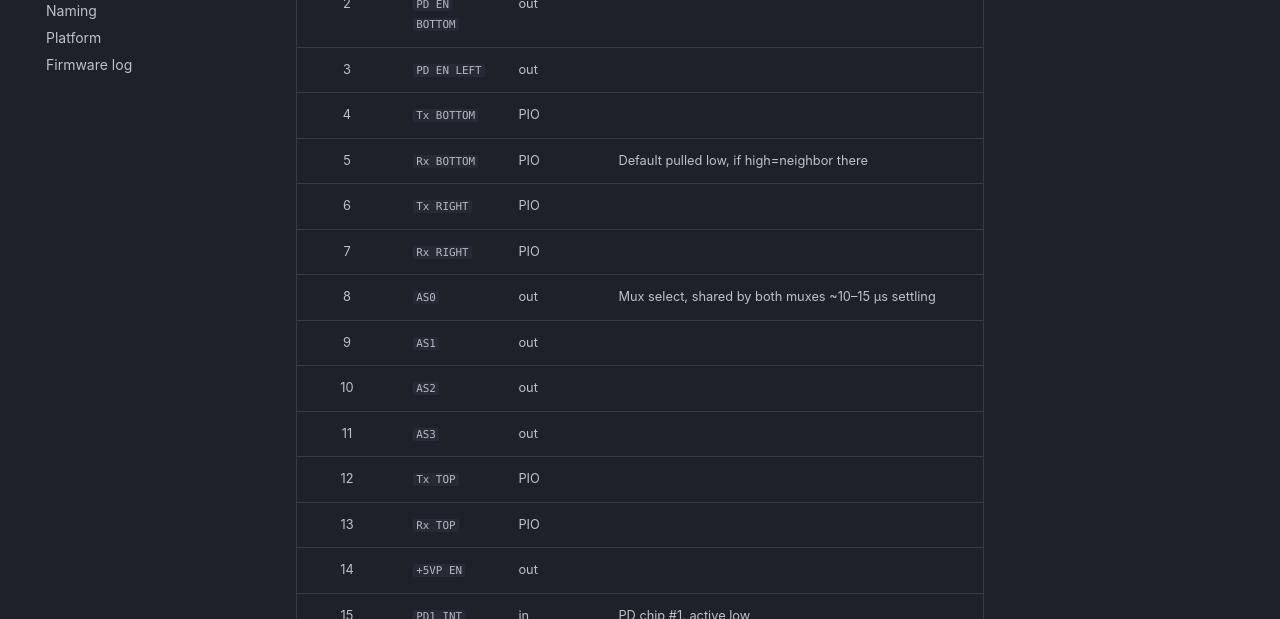
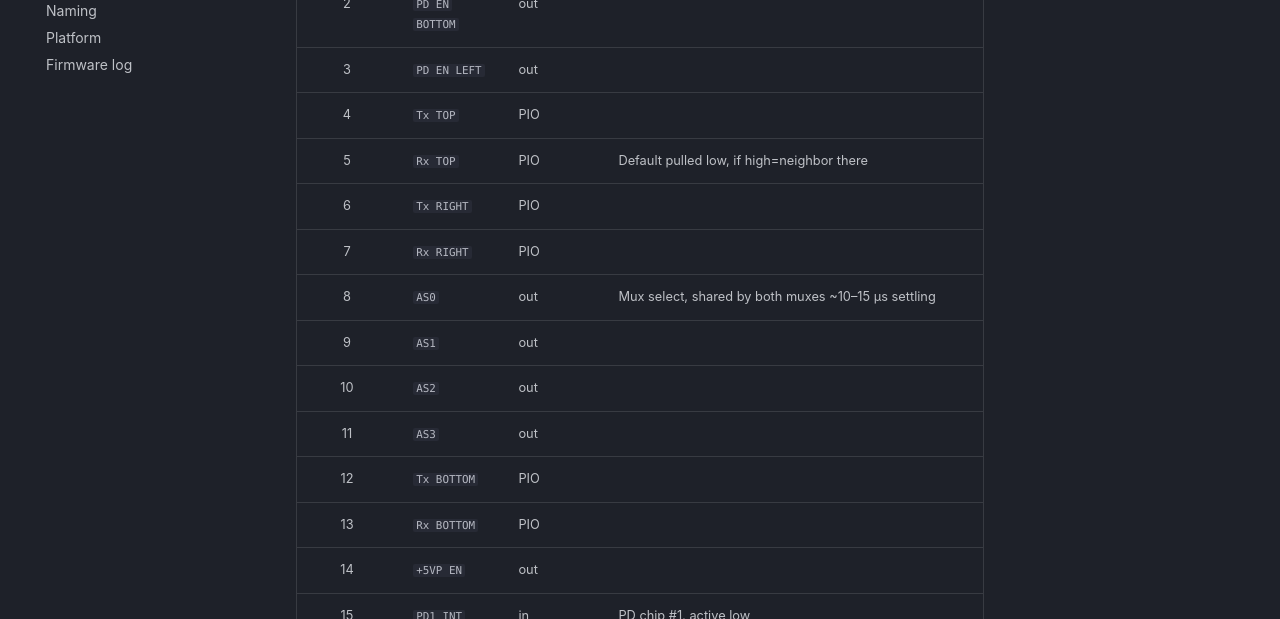
Before and after one commit to Cloveian/Voided-Oblivion, an MkDocs documentation site: the page built from docs/firmware/pin-map.md, in a window 1280 px wide and 900 px high, scrolled down 335 px. Shown: the part 151-770 px from the top of the window. Built offline with MkDocs 1.6.1 and Material for MkDocs 9.7.7, drawn with Linux system fonts in a browser that asks for light colours; comment, search, counter and statistics services are not loaded.

Commit message:
BWOO IT WAS FWEAKING SWAPED PINS

```diff
--- a/docs/firmware/pin-map.md
+++ b/docs/firmware/pin-map.md
@@ -8,16 +8,16 @@ RP2350B GPIO connections and some info (see [truth table](truth-table.md) for wh
 |  1   | `PD EN RIGHT`  | out        |                                                                                                                                                   |
 |  2   | `PD EN BOTTOM` | out        |                                                                                                                                                   |
 |  3   | `PD EN LEFT`   | out        |                                                                                                                                                   |
-|  4   | `Tx BOTTOM`    | PIO        |                                                                                                                                                   |
-|  5   | `Rx BOTTOM`    | PIO        | Default pulled low, if high=neighbor there                                                                                                        |
+|  4   | `Tx TOP`       | PIO        |                                                                                                                                                   |
+|  5   | `Rx TOP`       | PIO        | Default pulled low, if high=neighbor there                                                                                                        |
 |  6   | `Tx RIGHT`     | PIO        |                                                                                                                                                   |
 |  7   | `Rx RIGHT`     | PIO        |                                                                                                                                                   |
 |  8   | `AS0`          | out        | Mux select, shared by both muxes ~10–15 µs settling                                                                                               |
 |  9   | `AS1`          | out        |                                                                                                                                                   |
 |  10  | `AS2`          | out        |                                                                                                                                                   |
 |  11  | `AS3`          | out        |                                                                                                                                                   |
-|  12  | `Tx TOP`       | PIO        |                                                                                                                                                   |
-|  13  | `Rx TOP`       | PIO        |                                                                                                                                                   |
+|  12  | `Tx BOTTOM`    | PIO        |                                                                                                                                                   |
+|  13  | `Rx BOTTOM`    | PIO        |                                                                                                                                                   |
 |  14  | `+5VP EN`      | out        |                                                                                                                                                   |
 |  15  | `PD1 INT`      | in         | PD chip #1, active low                                                                                                                            |
 |  16  | `Tx LEFT`      | PIO        |                                                                                                                                                   |
```
Also changed, not shown: docs/firmware/truth-table.md (+2 -2 lines).
